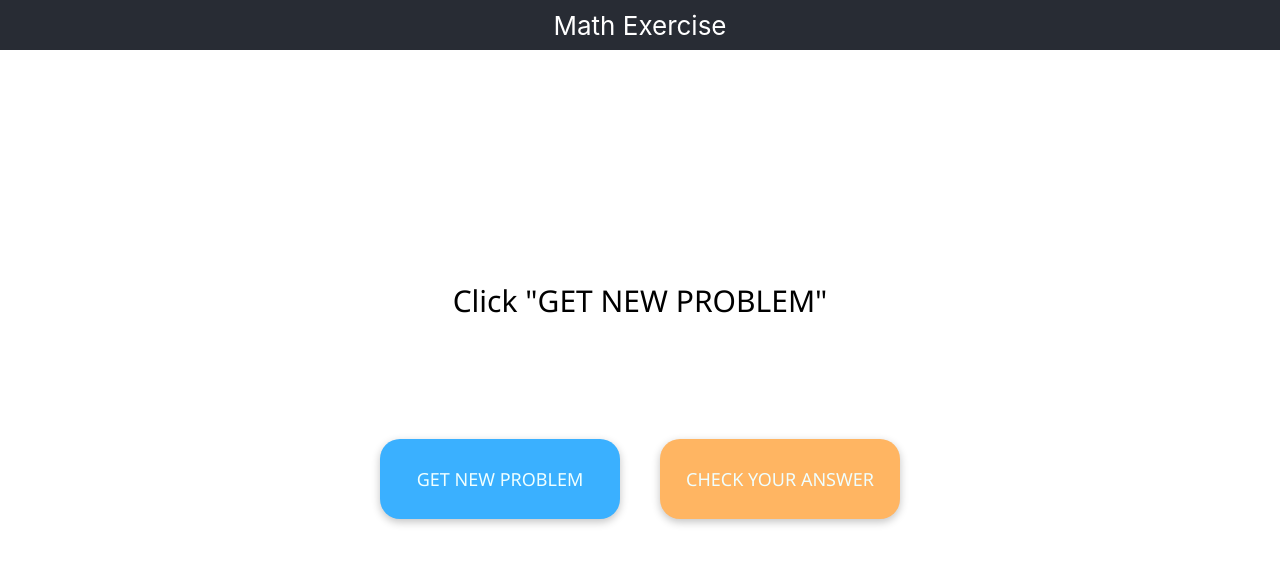
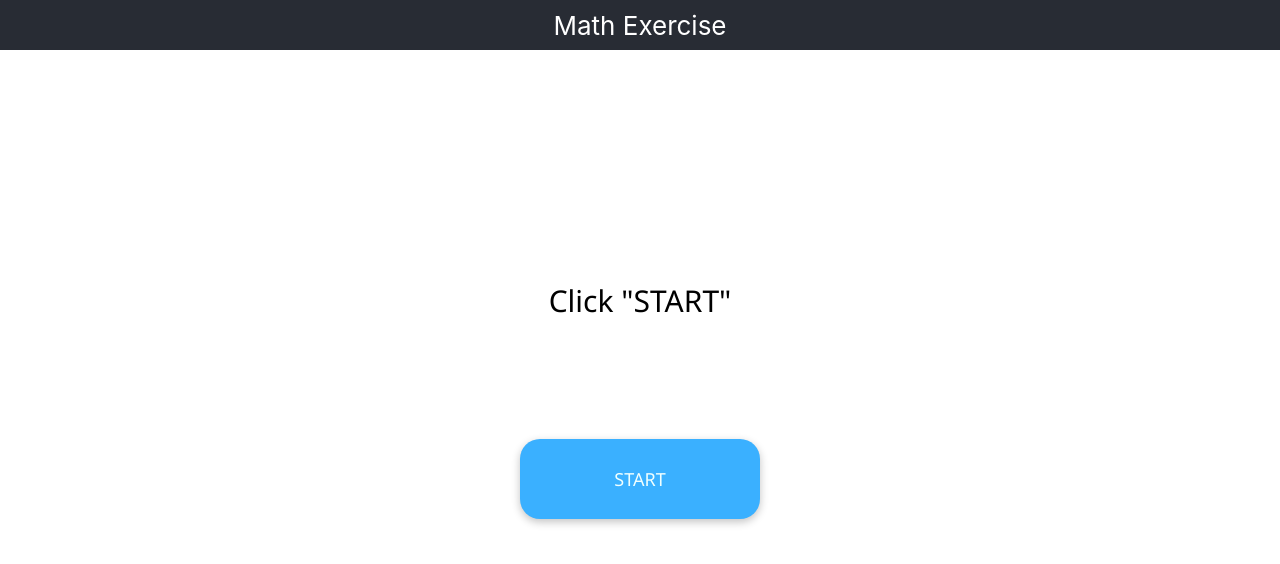
Before and after one commit to yudainakazaki/math-exercise-app, a React (Create React App) app: page / in a window 1280 px wide. Shown: the top 564 px of the page. Built offline with nearby package versions, Linux system fonts and the light colour scheme.

Commit message:
fix bug on buttons

```diff
--- a/src/Components/Main/Main.jsx
+++ b/src/Components/Main/Main.jsx
@@ -90,15 +90,15 @@ function Main(){
             </div>
             <div className="problem-area">
                 <div className="problem-container">
-                    <label id="problem">Click "GET NEW PROBLEM"</label>
+                    <label id="problem">Click "START"</label>
                 </div>
                 <div className="outer-answerbox-container">
                     {renderAnswerSection()}
                 </div>
             </div>
             <div className="button-container">
-                <button className="button" id="get-new-button" onClick={handleGetNew}>GET NEW PROBLEM</button>
-                <button className="button" id="check-button" onClick={handleGetAnswer}>CHECK YOUR ANSWER</button>
+                {state === "init" ? <button className="button" id="get-new-button" onClick={handleGetNew}>START</button> : <button className="button" id="get-new-button" onClick={handleGetNew}>GET NEW PROBLEM</button>}
+                {state !== "init" && <button className="button" id="check-button" onClick={handleGetAnswer}>CHECK YOUR ANSWER</button>}
             </div>
         </div>
     )
```
